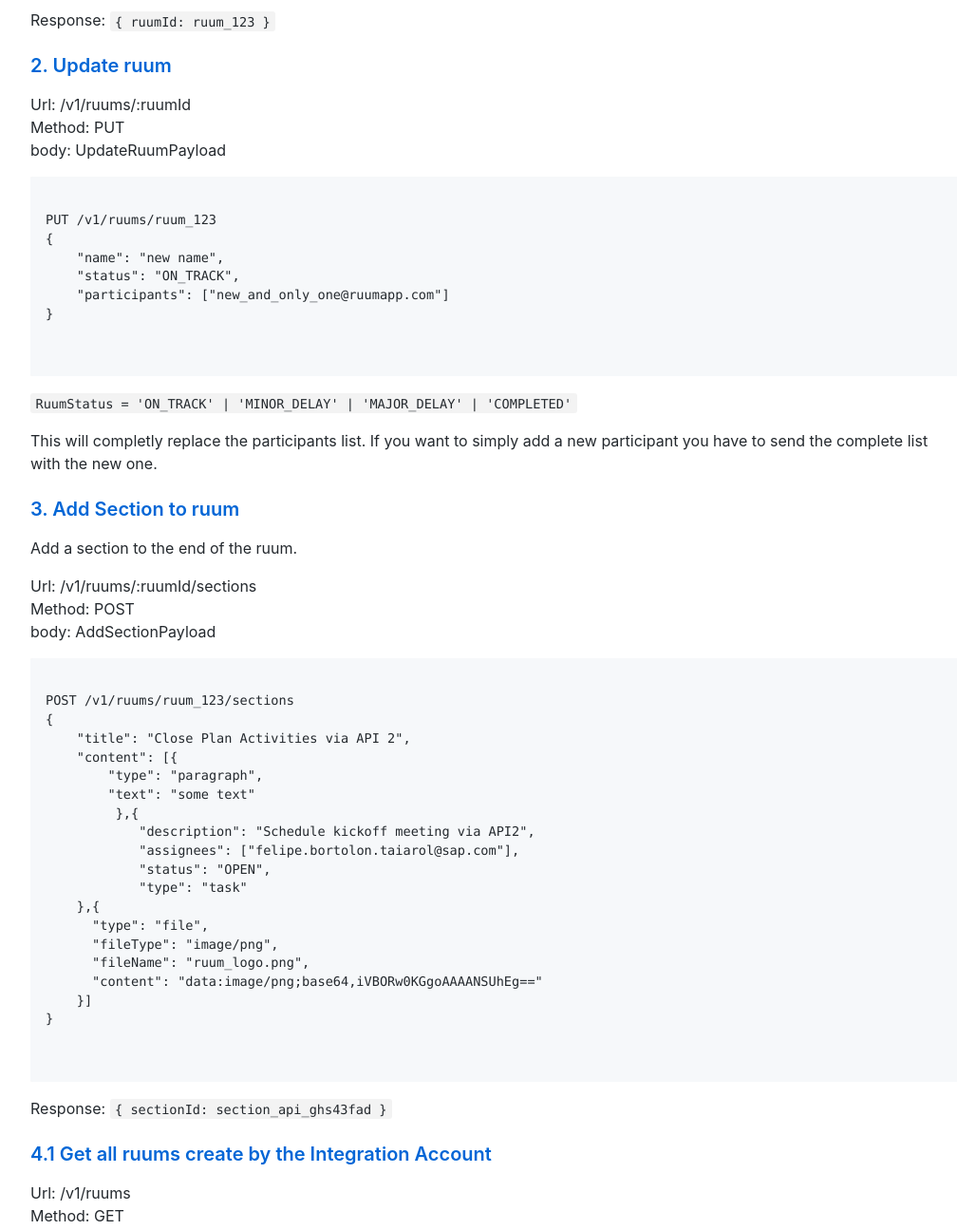
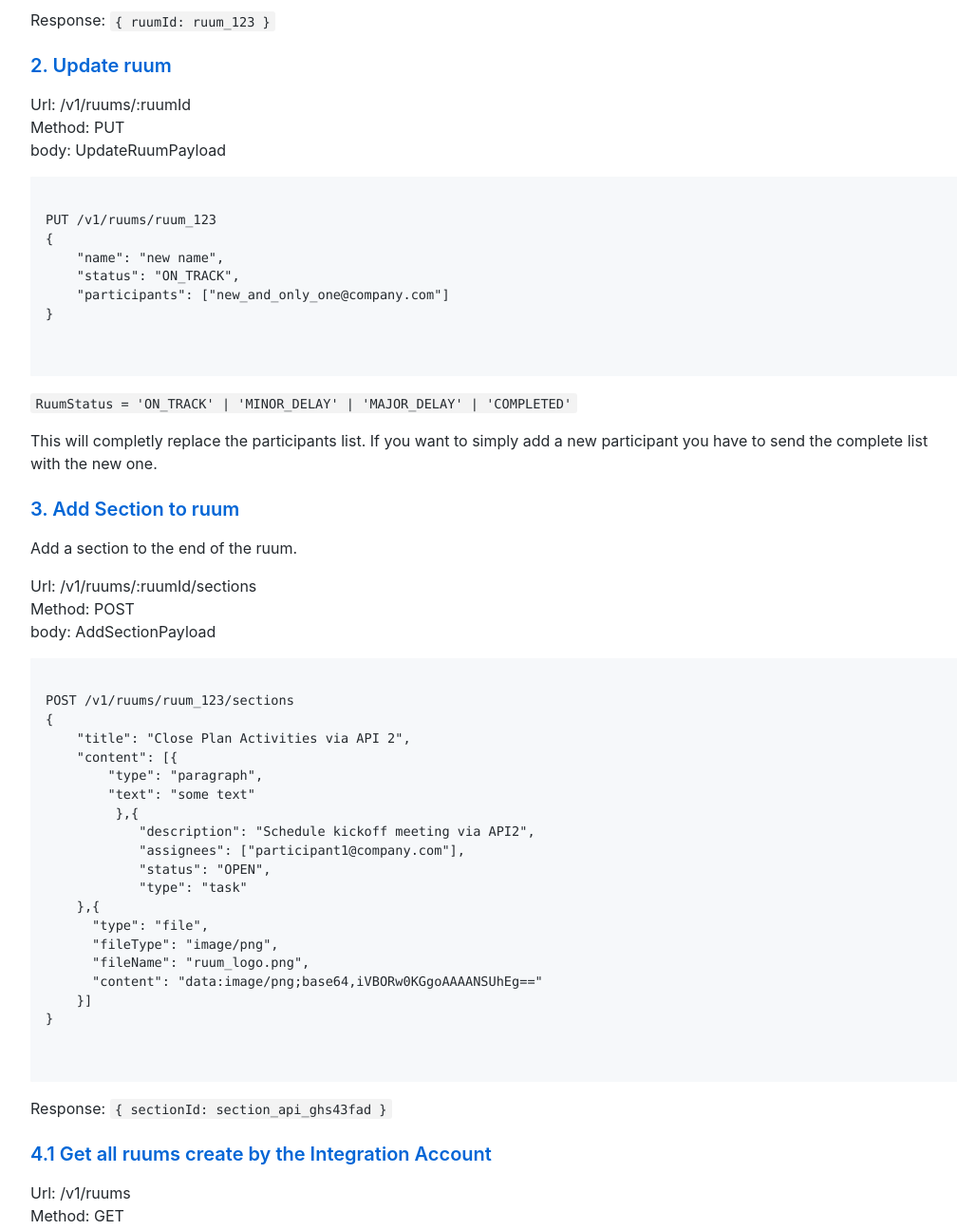
Before and after one commit to FelipeTaiarol/felipetaiarol.github.io, a plain HTML site: page index.html in a window 1280 px wide. Shown: the part 2330-3625 px from the top of the page at 95% size, without its empty margins (118-1126 px from the left). Drawn offline with Linux system fonts and the light colour scheme; files that its build step writes are made by us from their sources; files whose address does not match are found by name.

Commit message:
@company.com

```diff
--- a/index.html
+++ b/index.html
@@ -125,7 +125,7 @@ PUT /v1/ruums/ruum_123
 {
     "name": "new name",
     "status": "ON_TRACK",
-    "participants": ["new_and_only_one@ruumapp.com"]
+    "participants": ["new_and_only_one@company.com"]
 }
             </code>
             </pre>
@@ -154,7 +154,7 @@ POST /v1/ruums/ruum_123/sections
     	"text": "some text"
 	 },{
 	    "description": "Schedule kickoff meeting via API2",
-	    "assignees": ["felipe.bortolon.taiarol@sap.com"],
+	    "assignees": ["participant1@company.com"],
 	    "status": "OPEN",
 	    "type": "task"
     },{
```
